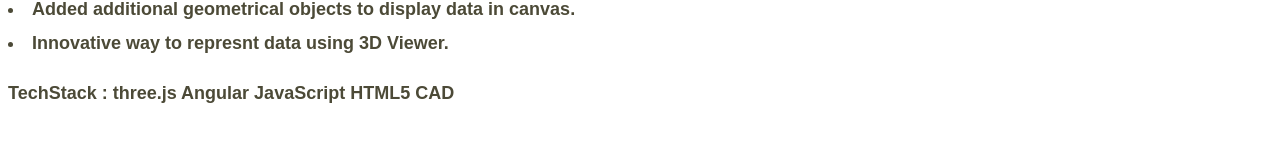
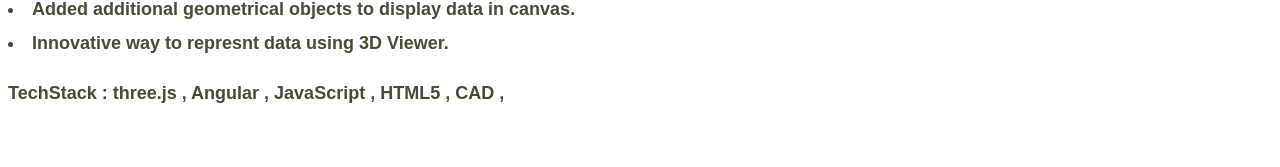
Before and after one commit to PrashantWebGL/Prashant, a Next.js app: page /experience/AccionLabs in a window 1280 px wide. Shown: the part 303-470 px from the top of the page. Built offline with nearby package versions, Linux system fonts and the light colour scheme.

Commit message:
added comma

```diff
--- a/src/app/experience/[title]/page.js
+++ b/src/app/experience/[title]/page.js
@@ -115,7 +115,7 @@
 
                             }</h3>
 
-                            <h3 className={styles.projectinfo} >TechStack : {item.techstack}</h3>
+                            <h3 className={styles.projectinfo} >TechStack : {item.techstack + ","}</h3>
                             <br />
                         </div>
                     ))
```
